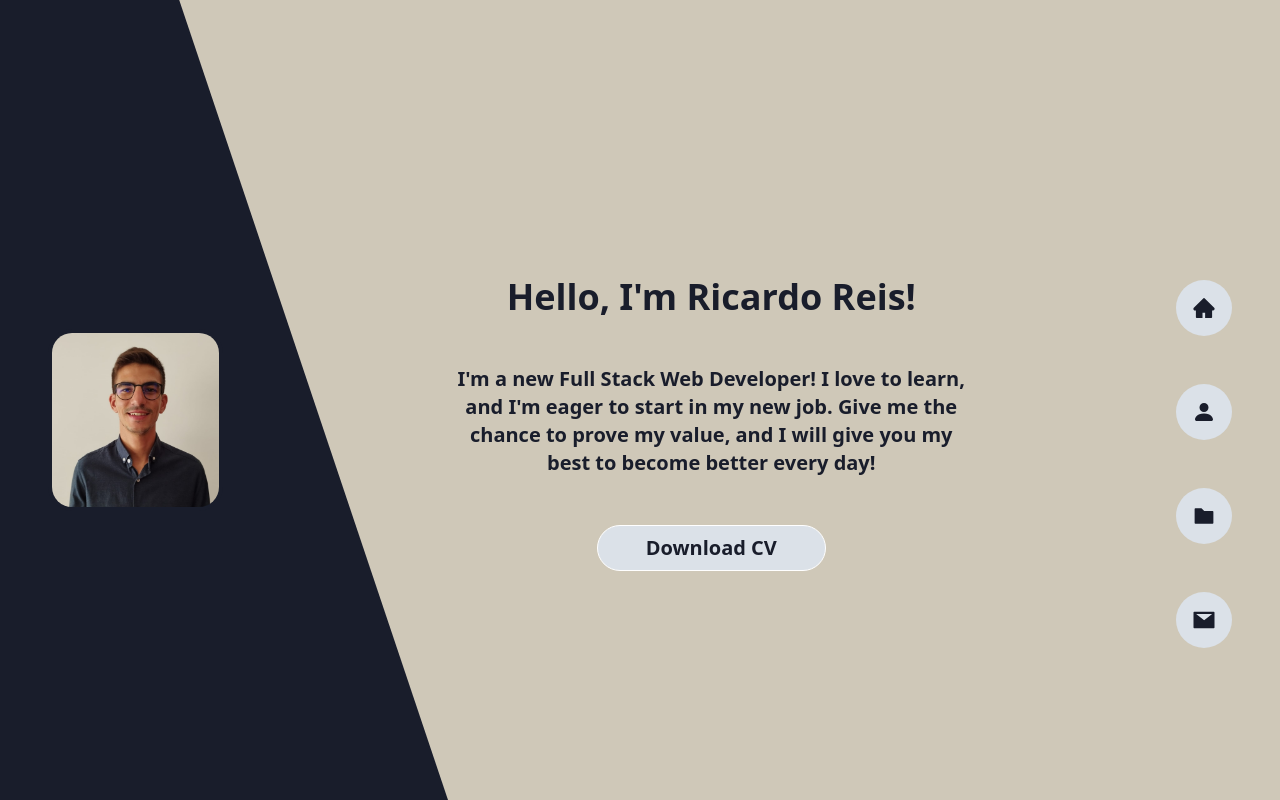
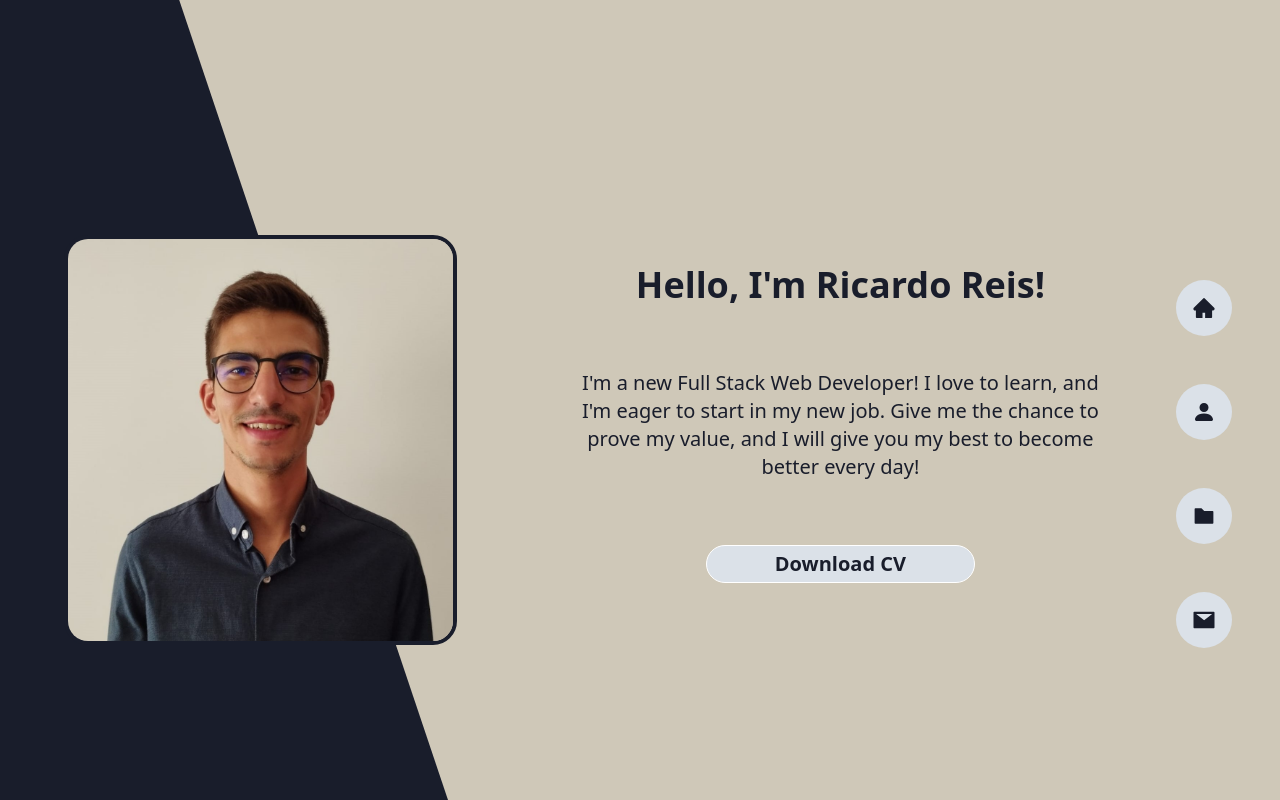
Before and after one commit to ricardomreis22/Portfolio-Website, a Next.js app: page / in a window 1280 px wide. Built offline with nearby package versions, Linux system fonts and the light colour scheme.

Commit message:
change home positioning

```diff
--- a/app/dashboard/about/page.js
+++ b/app/dashboard/about/page.js
@@ -22,34 +22,25 @@ const About = () => {
         </div>
         <div className="flex flex-col justify-center items-center lg:flex-row lg:justify-around lg:items-start lg:mt-20">
           <div className="w-[90%] mb-20 text-sm text-justify leading-10 lg:w-1/2 xl:text-lg lg:text-left xl:w-1/3 lg:mb-32">
-            <p className=" mt-24">
-              My life wasn't always been in Web Development. I studied Sports
-              Science and started work as a teacher, but never fulfilled my
-              dreams and expectations with that job, so I started thinking about
-              changing my life...
+            <h1 className=" mt-24">Greetings from Southampton, UK! 🚀</h1>
+            <p className="mt-4">
+              I'm your friendly neighborhood Full Stack Web Developer with a
+              knack for turning coffee into code. Originating from the intense
+              world of Benfica's futsal coaching, where every goal taught me the
+              art of precision. Now, I've seamlessly shifted gears, blending
+              sports ethos with tech wizardry.
             </p>
             <p className="mt-4">
-              I always love{" "}
-              <span className="text-xl xl:text-2xl ">challenges</span> and to
-              <span className="text-xl xl:text-2xl "> solve problems!</span>
-            </p>
-            <p className="mt-4">
-              So 4 years ago, I started studying Web Development and I just love
-              it! I always liked to work with computers and{" "}
-              <span className="text-xl xl:text-2xl ">I loved to learn</span>, so
-              I started my journey!
-            </p>
-            <p className="mt-4">
-              It was not easy, and{" "}
-              <span className="text-xl xl:text-2xl ">
-                to do it all by myself
-              </span>{" "}
-              was even harder, but I believe it helped me to be
-              <span className="text-xl xl:text-2xl "> more prepared</span> and
-              ready for all the difficulties that are coming by!
+              My journey reflects a commitment to constant evolution. From
+              molding young sports enthusiasts to crafting innovative web
+              solutions, I've learned that the game is not just on the field.
+              Join me in this digital arena, where every line of code is a
+              strategic move, and every bug squashed is a victory won. Ready to
+              turn your ideas into web wonders—let's embark on this coding
+              adventure together! 💻✨
             </p>
           </div>
-          <div className="about-item grid grid-cols-2 w-[90%] gap-2 text-xl font-bold lg:w-1/3 lg:mt-64 lg:h-20 xl:mt-32">
+          <div className="about-item grid grid-cols-2 w-[90%] gap-2 text-xl font-bold lg:grid-cols-1 lg:w-1/4 lg:gap-10 lg:mt-32 lg:h-20 xl:mt-32 xl:grid-cols-2 ">
             <Complements
               adj="Love to Learn"
               class="hover:-translate-x-2 hover:-translate-y-2"
--- a/app/dashboard/projects/page.js
+++ b/app/dashboard/projects/page.js
@@ -26,16 +26,10 @@ const Projects = () => {
           <div className="w-full px-4 ">
             <div className="max-w-[50%] mx-auto grid text-center mb-10 lg:max-w-[70%] lg:grid-cols-2 gap-20 gap-y-12 xl:grid-cols-3 xl:gap-20">
               <WorkCard
-                link="https://github.com/me50/ricardomreis22.git"
+                link="https://github.com/ricardomreis22/padeltournaments.git"
                 title="Padel Tournament"
                 lang="Python, HTML, CSS, Flask"
                 info="Final project of the course 'CS50: Introduction to Computer Science' creating a Padel Club!"
-              />
-              <WorkCard
-                link="https://github.com/ricardomreis22/notepad.git"
-                title="Notepad"
-                lang="HTML, CSS, React"
-                info="A small project where I have to finish a notepad app!"
               />
               <WorkCard
                 link="https://github.com/ricardomreis22/Tenzies-Game.git"
--- a/app/globals.css
+++ b/app/globals.css
@@ -5,15 +5,13 @@
 *{
   cursor: default;
 }
+
 body {
   background-color: #cfc8b8;
   box-sizing: border-box;
   font-size: 18px;
   color: #191d2b;
-
 }
-
-
 
 .home{
   transition: ease-in-out;
@@ -32,16 +30,9 @@ body {
   animation: scaleAnim 1s ease-in-out;
 }
 
-/* @media only screen and (min-width: 1024px) {
+@media (max-width: 1024px){
   .home{
-    transition: ease-in-out;
-    width: 100%;
-    height: 100%;
-    background-color: #191d2b;
-    position: absolute;
-    left: 0;
-    top: 0;
-    -webkit-clip-path: polygon(0 0, 13% 0, 25% 100%, 0% 100%);
-            clip-path: polygon(0 0, 13% 0, 25% 100%, 0% 100%);
+    -webkit-clip-path: polygon(0 0, 14% 0, 1% 100%, 0% 100%);
+            clip-path: polygon(0 0, 14% 0, 1% 100%, 0% 100%);
   }
-} */
+}
--- a/app/page.js
+++ b/app/page.js
@@ -11,31 +11,29 @@ export default function Page() {
         <NavControls />
       </div>
       <div className="home flex items-center justify-center"></div>
-      <div className="flex flex-col w-full h-screen justify-evenly items-center ml-16 lg:ml-0 lg:flex-row">
-        <div className="flex w-1/4 mt-10 2xl:w-1/4 lg:ml-12">
+      <div className="flex flex-col w-full h-screen justify-center items-center ml-6 lg:flex-row">
+        <div className="flex w-1/2 mb-10 sm:w-1/3 lg:mb-0 lg:mt-20  lg:ml-10 lg:w-2/3 2xl:ml-60 2xl:w-1/3">
           <Image
             src="/Foto.jpeg"
             alt="background Image"
-            width={600}
-            height={300}
+            width={1000}
+            height={500}
             className="rounded-3xl z-10 border-solid border-4 border-[#191d2b]"
           />
         </div>
-        <div className="flex flex-col font-bold justify-center items-center text-center text-lg  lg:h-screen lg:mr-10 lg:text-xl">
-          <div className="w-2/4 mb-24 lg:mb-0 lg:mr-10">
-            <h1 className="text-2xl mb-12 md:mt-12 lg:text-3xl xl:text-4xl">
+        <div className="flex flex-col font-bold justify-center items-center text-center text-lg lg:h-screen lg:mr-10 lg:text-xl">
+          <div className="w-3/4 lg:w-2/3 lg:mr-10 lg:text-lg xl:text-xl">
+            <h1 className="text-2xl mb-16 md:mt-12 lg:text-3xl xl:text-4xl">
               Hello, I'm Ricardo Reis!
             </h1>
-            <p className="mt-4 lg:mb-12 lg:mt-12 lg:text-xl xl:text-xl mb-12">
+            <p className="mt-4 mb-16 lg:mt-12 font-normal">
               I'm a new Full Stack Web Developer! I love to learn, and I'm eager
               to start in my new job. Give me the chance to prove my value, and
               I will give you my best to become better every day!
             </p>
             <div className="flex justify-center min-w-fit lg:items-center lg:justify-center w-full">
               <Button
-                className=" h-auto px-6 flex
-                items-center
-                py-1 cursor-pointer"
+                className="w-full md:w-1/2 py-1 cursor-pointer"
                 buttonName="Download CV"
                 href="/CV_Ricardo Reis.pdf"
               />
```
